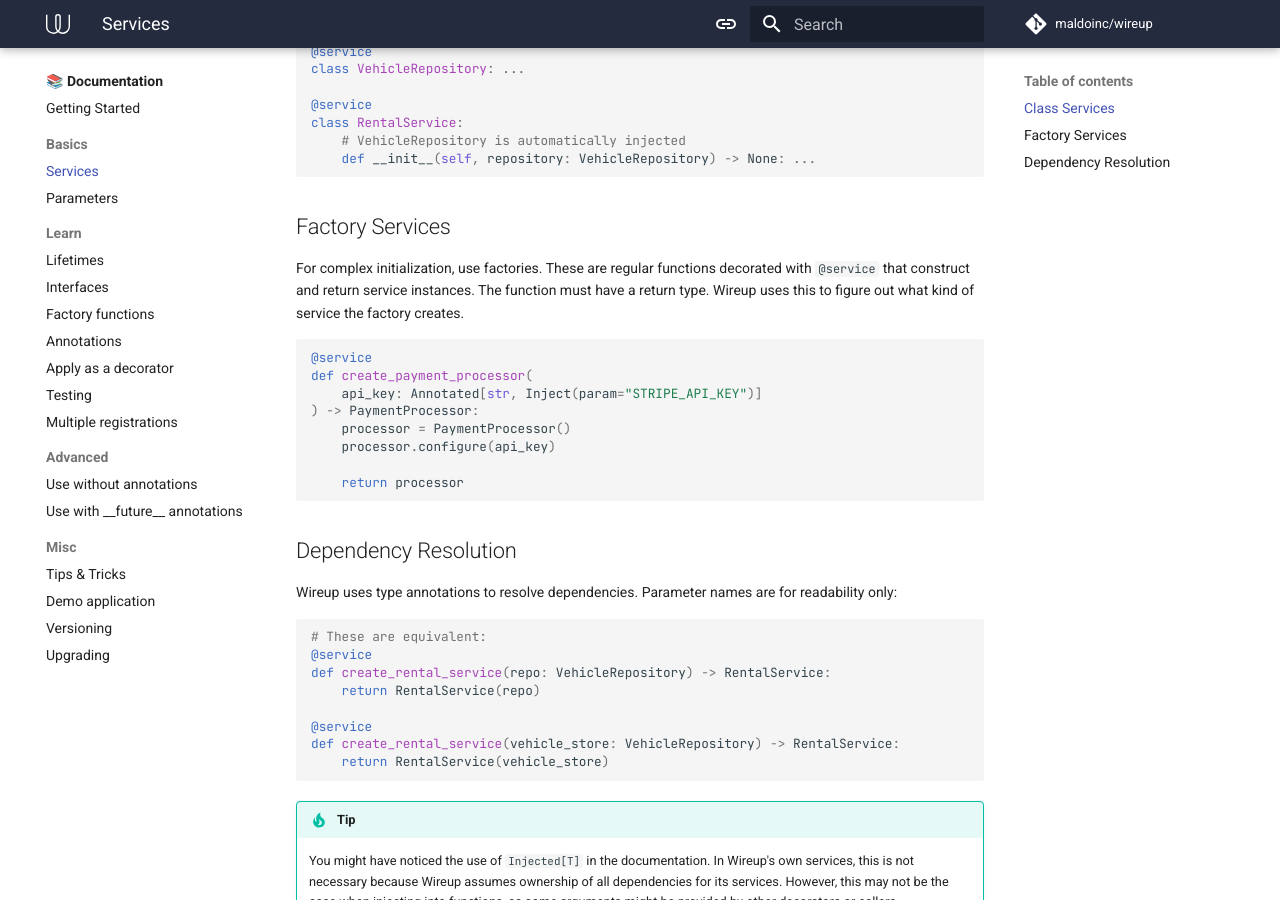
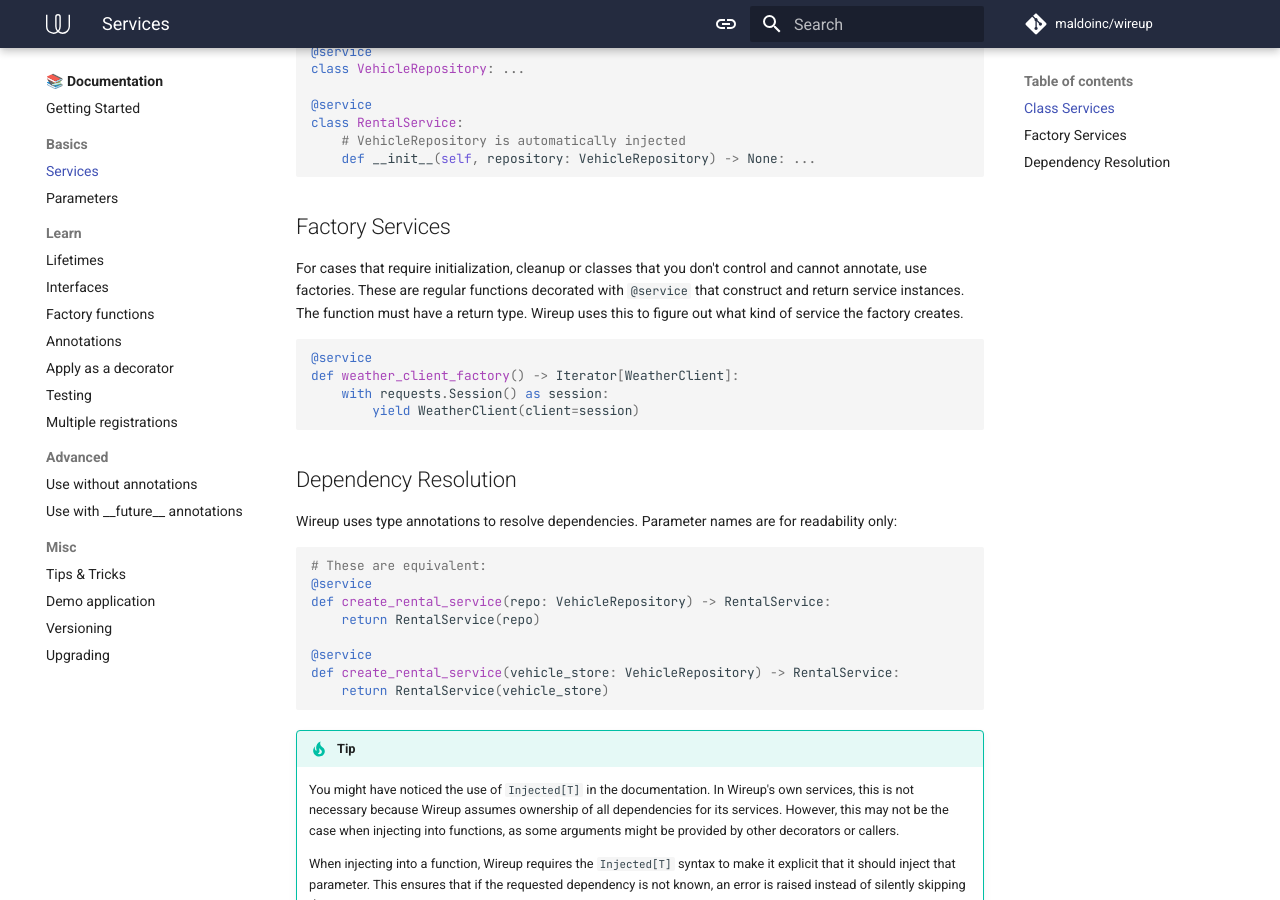
Before and after one commit to maldoinc/wireup, an MkDocs documentation site: the page built from docs/pages/services.md, in a window 1280 px wide and 900 px high, scrolled down 441 px. Built offline with MkDocs 1.6.1 and Material for MkDocs 9.7.7, drawn with Linux system fonts in a browser that asks for light colours; comment, search, counter and statistics services are not loaded; the version menu is left out.

Commit message:
Update service docs

````diff
--- a/docs/pages/services.md
+++ b/docs/pages/services.md
@@ -24,19 +24,15 @@ class RentalService:
 
 ## Factory Services
 
-For complex initialization, use factories. These are regular functions
-decorated with `@service` that construct and return service instances. The function must have a return
+For cases that require initialization, cleanup or classes that you don't control and cannot annotate, use factories.
+These are regular functions decorated with `@service` that construct and return service instances. The function must have a return
 type. Wireup uses this to figure out what kind of service the factory creates.
 
 ```python
 @service
-def create_payment_processor(
-    api_key: Annotated[str, Inject(param="STRIPE_API_KEY")]
-) -> PaymentProcessor:
-    processor = PaymentProcessor()
-    processor.configure(api_key)
-
-    return processor
+def weather_client_factory() -> Iterator[WeatherClient]:
+    with requests.Session() as session:
+        yield WeatherClient(client=session)
 ```
 
 ## Dependency Resolution
````
